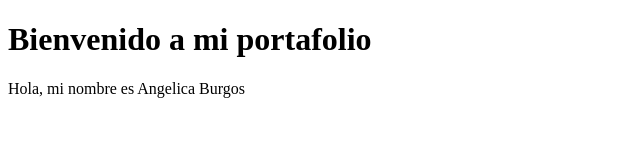
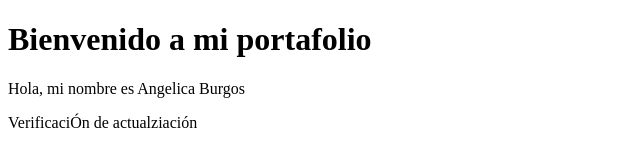
Before and after one commit to AngelicaBR9/Sitio_Web1, a plain HTML site: page index.html in a window 1280 px wide. Shown: the whole page, without its empty margins (0-640 px from the left). Drawn offline with Linux system fonts and the light colour scheme.

Commit message:
Prueba de actalizacion

```diff
--- a/index.html
+++ b/index.html
@@ -8,7 +8,7 @@
 <body>
     <h1>Bienvenido a mi portafolio </h1>
     <span> Hola, mi nombre es Angelica Burgos </span>
-    <p></p>
+    <p>VerificaciÓn de actualziación </p>
 
 </body>
 </html>
```
